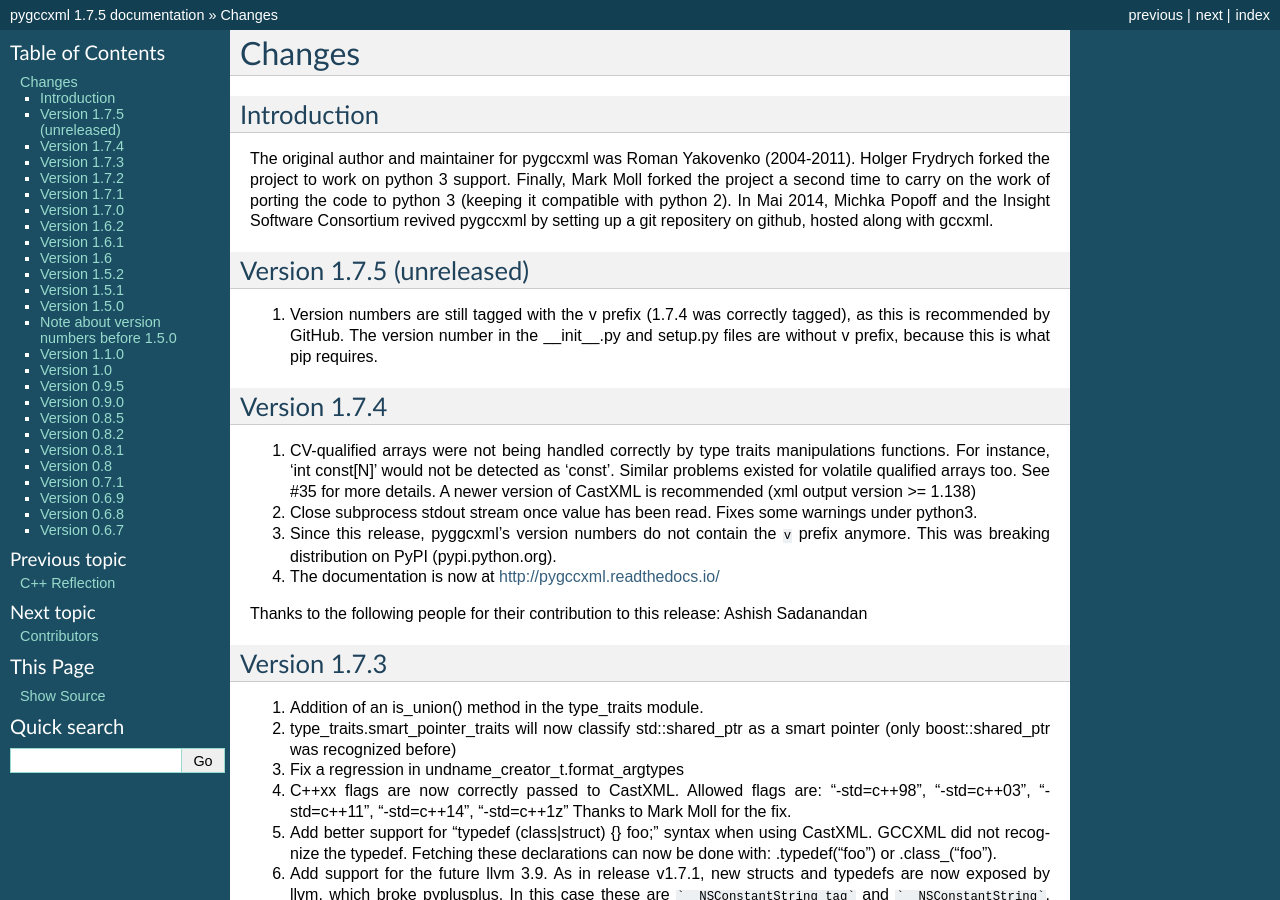
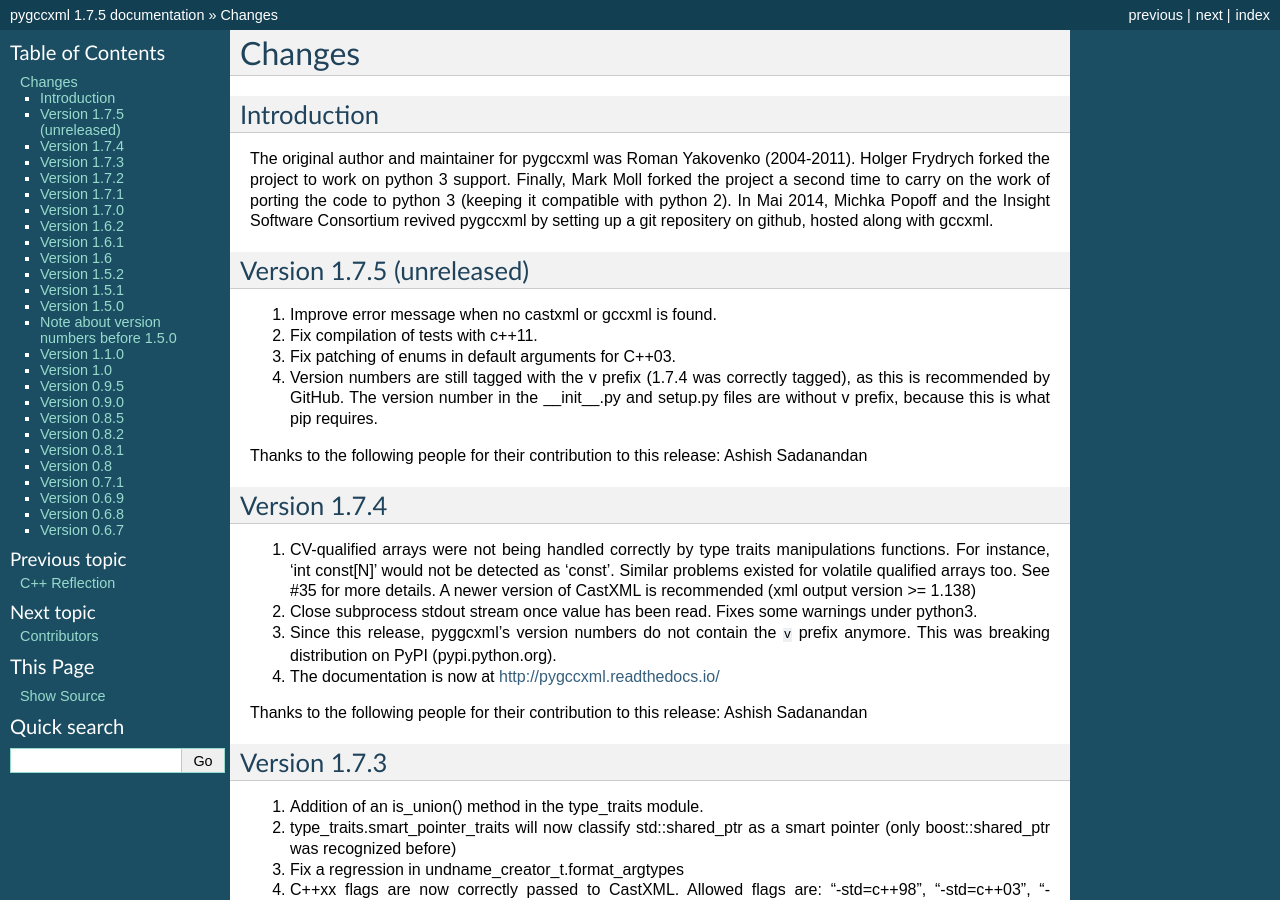
Before and after one commit to CastXML/pygccxml, a Sphinx documentation site: the page built from docs/history.rst, in a window 1280 px wide and 900 px high. Built offline with Sphinx 7.4.7, drawn with Linux system fonts in a browser that asks for light colours.

Commit message:
Document changes for release 1.7.5

```diff
--- a/docs/history.rst
+++ b/docs/history.rst
@@ -14,9 +14,18 @@
 Version 1.7.5 (unreleased)
 --------------------------
 
-1. Version numbers are still tagged with the v prefix (1.7.4 was correctly tagged),
+1. Improve error message when no castxml or gccxml is found.
+
+2. Fix compilation of tests with c++11.
+
+3. Fix patching of enums in default arguments for C++03.
+
+4. Version numbers are still tagged with the v prefix (1.7.4 was correctly tagged),
    as this is recommended by GitHub. The version number in the __init__.py and
    setup.py files are without v prefix, because this is what pip requires.
+
+Thanks to the following people for their contribution to this release:
+Ashish Sadanandan
 
 Version 1.7.4
 -------------
```
